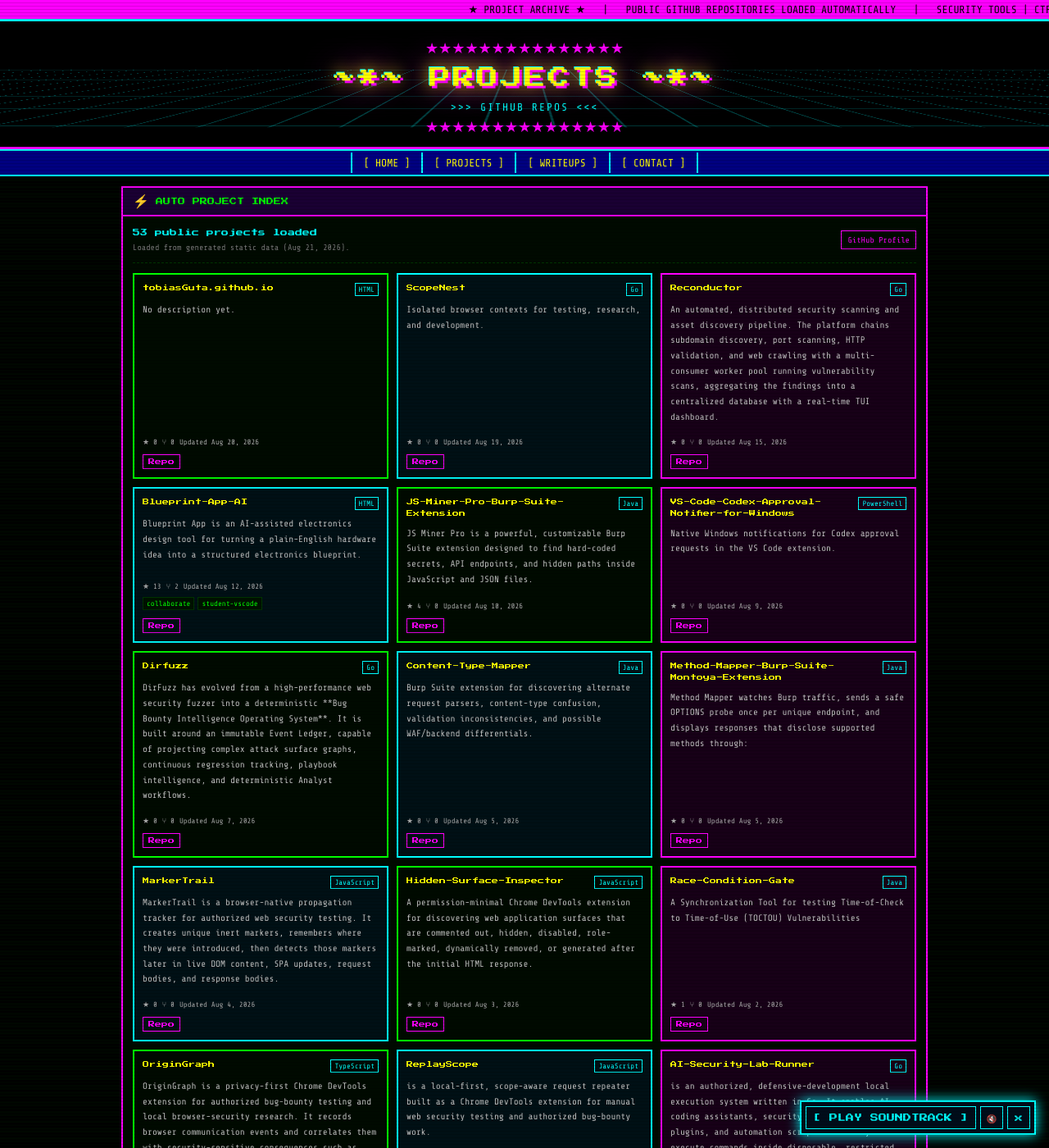
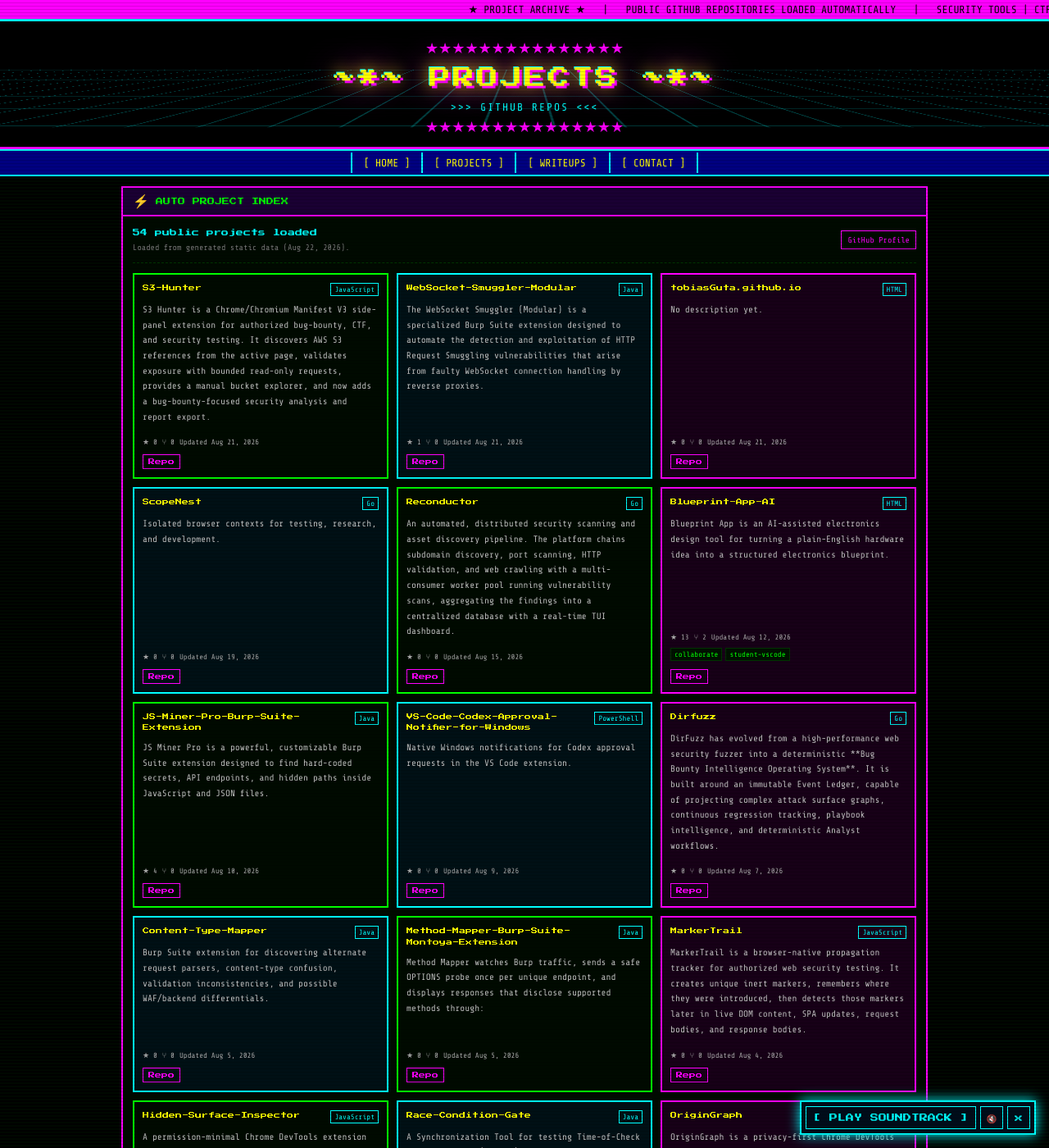
Before and after one commit to tobiasGuta/tobiasGuta.github.io, a Jekyll site: the page built from projects.html, in a window 1280 px wide and 1400 px high. Shown: the whole window at 82% size. Built offline with Jekyll 4.4.1, drawn with Linux system fonts in a browser that asks for light colours; some of the changed text lies outside the part shown.

Commit message:
Update generated project data

```diff
--- a/assets/data/projects.json
+++ b/assets/data/projects.json
@@ -1,8 +1,34 @@
 {
   "owner": "tobiasGuta",
   "source": "github_api",
-  "generated_at": "2026-08-21T08:56:38.323795+00:00",
+  "generated_at": "2026-08-22T08:46:12.566033+00:00",
   "projects": [
+    {
+      "name": "S3-Hunter",
+      "description": "S3 Hunter is a Chrome/Chromium Manifest V3 side-panel extension for authorized bug-bounty, CTF, and security testing. It discovers AWS S3 references from the active page, validates exposure with bounded read-only requests, provides a manual bucket explorer, and now adds a bug-bounty-focused security analysis and report export.",
+      "html_url": "https://github.com/tobiasGuta/S3-Hunter",
+      "homepage": null,
+      "language": "JavaScript",
+      "topics": [],
+      "stargazers_count": 0,
+      "forks_count": 0,
+      "updated_at": "2026-08-21T15:56:48Z",
+      "fork": false,
+      "archived": false
+    },
+    {
+      "name": "WebSocket-Smuggler-Modular",
+      "description": "The WebSocket Smuggler (Modular) is a specialized Burp Suite extension designed to automate the detection and exploitation of HTTP Request Smuggling vulnerabilities that arise from faulty WebSocket connection handling by reverse proxies.",
+      "html_url": "https://github.com/tobiasGuta/WebSocket-Smuggler-Modular",
+      "homepage": null,
+      "language": "Java",
+      "topics": [],
+      "stargazers_count": 1,
+      "forks_count": 0,
+      "updated_at": "2026-08-21T14:30:18Z",
+      "fork": false,
+      "archived": false
+    },
     {
       "name": "tobiasGuta.github.io",
       "description": null,
@@ -12,7 +38,7 @@
       "topics": [],
       "stargazers_count": 0,
       "forks_count": 0,
-      "updated_at": "2026-08-20T20:33:01Z",
+      "updated_at": "2026-08-21T08:56:48Z",
       "fork": false,
       "archived": false
     },
@@ -211,19 +237,6 @@
       "stargazers_count": 0,
       "forks_count": 0,
       "updated_at": "2026-07-28T20:28:13Z",
-      "fork": false,
-      "archived": false
-    },
-    {
-      "name": "WebSocket-Smuggler-Modular",
-      "description": "The WebSocket Smuggler (Modular) is a specialized Burp Suite extension designed to automate the detection and exploitation of HTTP Request Smuggling vulnerabilities that arise from faulty WebSocket connection handling by reverse proxies.",
-      "html_url": "https://github.com/tobiasGuta/WebSocket-Smuggler-Modular",
-      "homepage": null,
-      "language": "Java",
-      "topics": [],
-      "stargazers_count": 0,
-      "forks_count": 0,
-      "updated_at": "2026-07-28T17:17:54Z",
       "fork": false,
       "archived": false
     },
```
